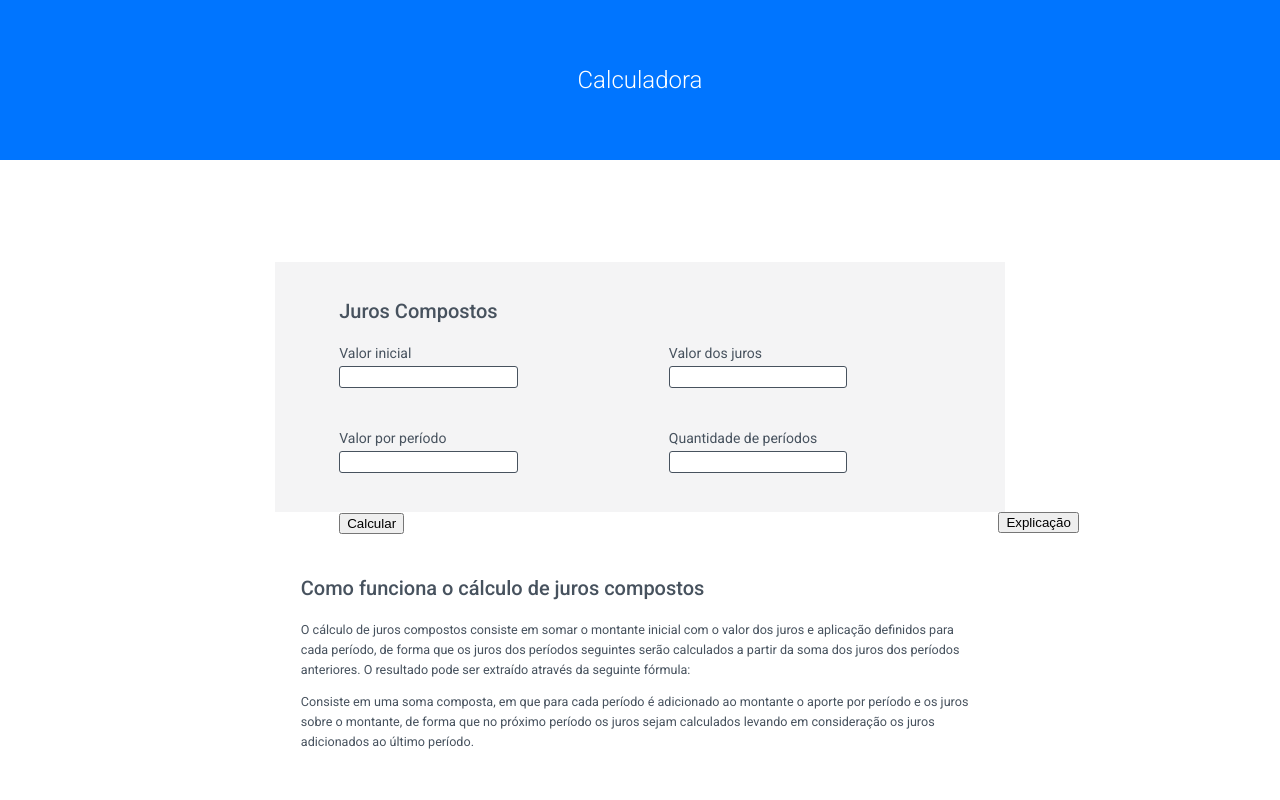
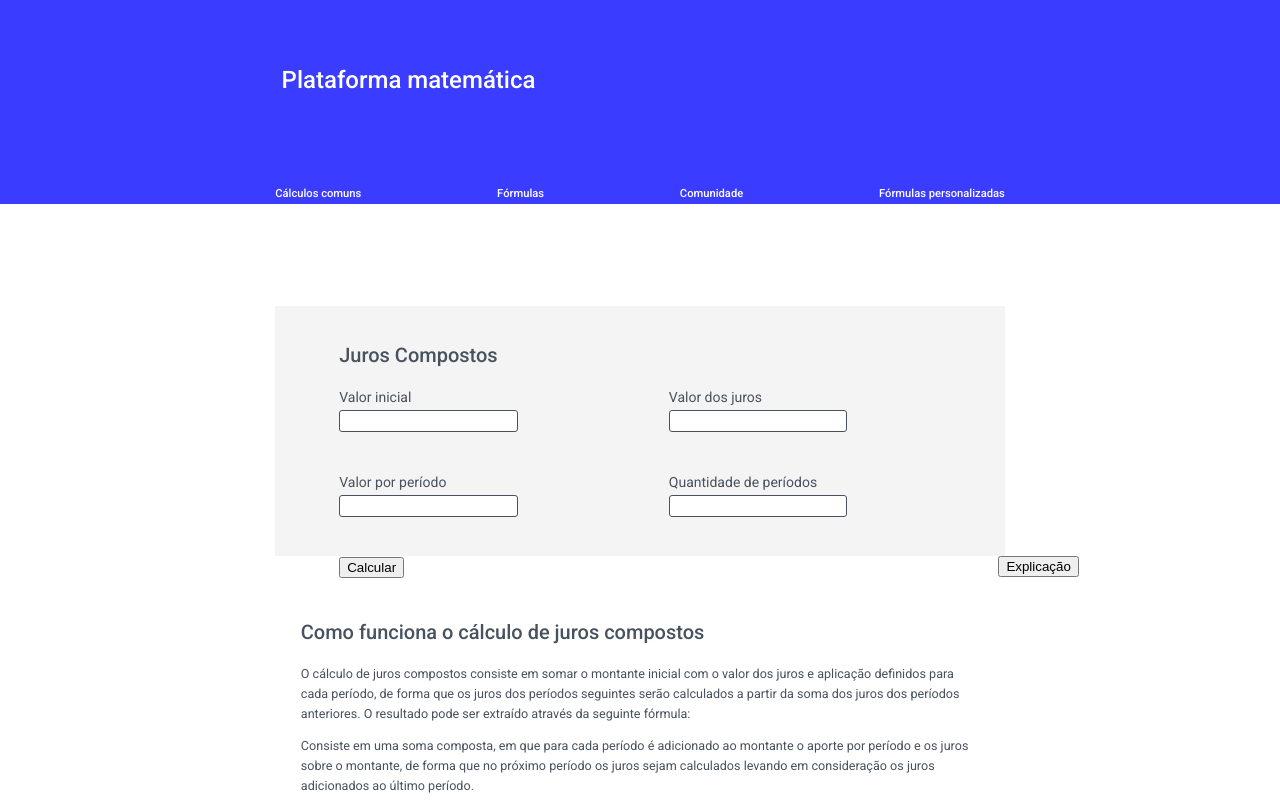
Before and after one commit to gustavoJunkes/math-platform, an Angular app: page /matematica/juros in a window 1280 px wide. Shown: the top 800 px of the page. Built offline with nearby package versions, Linux system fonts and the light colour scheme.

Commit message:
Implementing header layout.

```diff
--- a/src/app/features/math/compound-interest/compound-interest.component.css
+++ b/src/app/features/math/compound-interest/compound-interest.component.css
@@ -50,7 +50,6 @@
 
 .explanation-card {
     background-color: white;
-    opacity: 100%;
     width: 57%;
     height: fit-content;
     margin: auto;
--- a/src/app/shared/header/header.component.css
+++ b/src/app/shared/header/header.component.css
@@ -1,15 +1,45 @@
 #header {
     width: 100%;
-    height: 20%;
-    border-color: black;
-    background-color: #0075FF;
+    height: 23%;
+    background-color: #3a3cff;
     color: white;
-    padding-top: 5%;
     box-sizing: border-box;
+    align-items: center;
+    position: relative;
+    align-items: center;
+
 }
 
 #title {
-    width: fit-content;
+    font-weight: 100;
+    text-align: center;
+    position: absolute;
+    margin-left: 22%;
+    margin-top: 5%;
+}
+
+#div-links {
+    display: flex;
+    flex-direction: row;
+    justify-content: space-between;
+    color: white;
+    height: fit-content;
+    margin-bottom: 0px;
+    font-size: 0.8em;
+    font-weight: 450;
+    width: 57%;
     margin: auto;
-    font-weight: lighter;
 }
+
+p {
+    margin: 0px;
+    cursor: not-allowed;
+}
+
+h1 {
+    font-weight: 500;
+}
+
+#main-div-links {
+    background-color: #3a3cff;
+}
--- a/src/app/shared/header/header.component.html
+++ b/src/app/shared/header/header.component.html
@@ -1,3 +1,15 @@
 <div id="header">
-    <h1 id="title">Calculadora</h1>
+
+
+    <div id="title">
+        <h1>Plataforma matemática</h1>
+    </div>
 </div>
+<div id="main-div-links">
+    <div id="div-links">
+        <p>Cálculos comuns</p>
+        <p>Fórmulas</p>
+        <p>Comunidade</p>
+        <p>Fórmulas personalizadas</p>
+    </div>
+</div>
```
